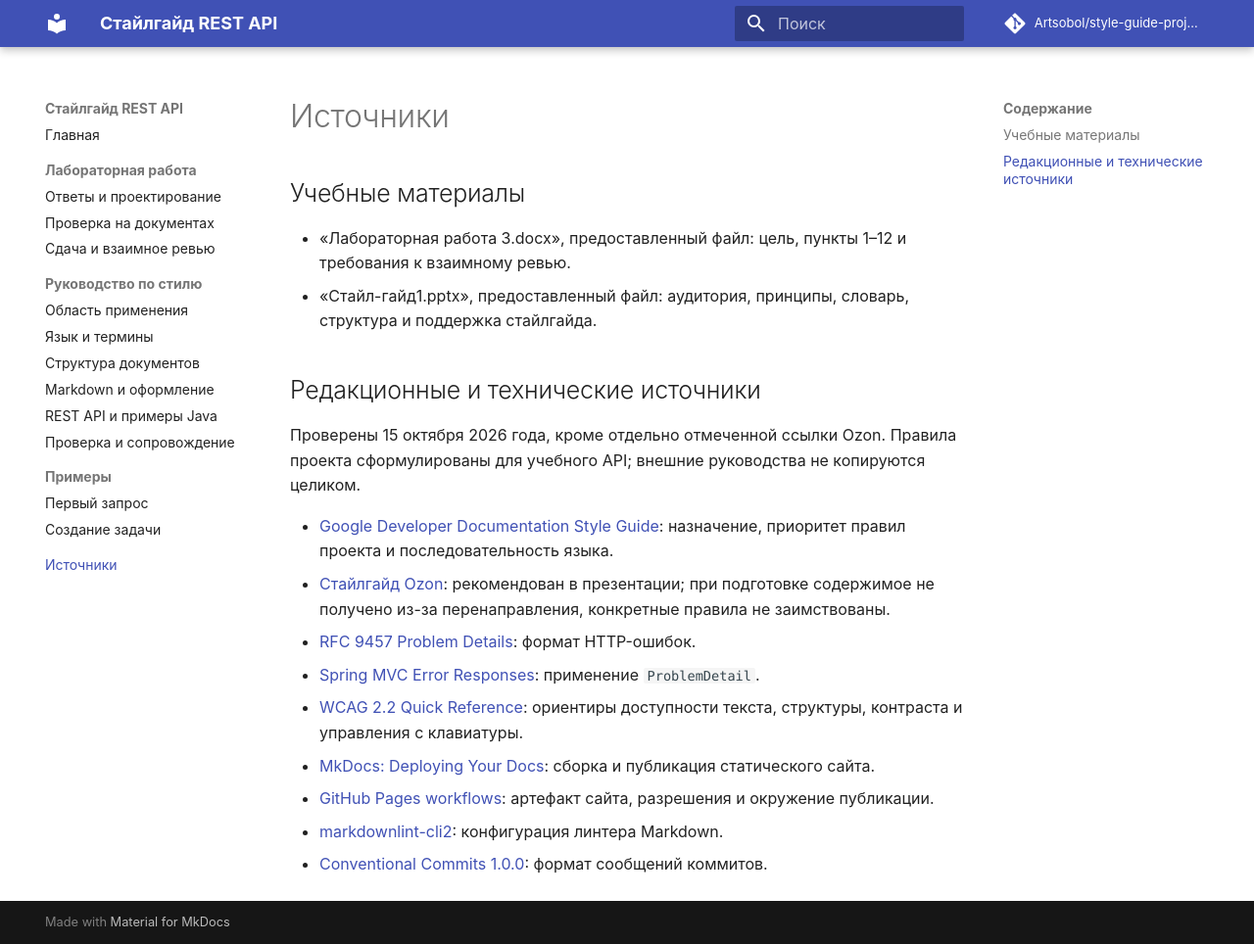
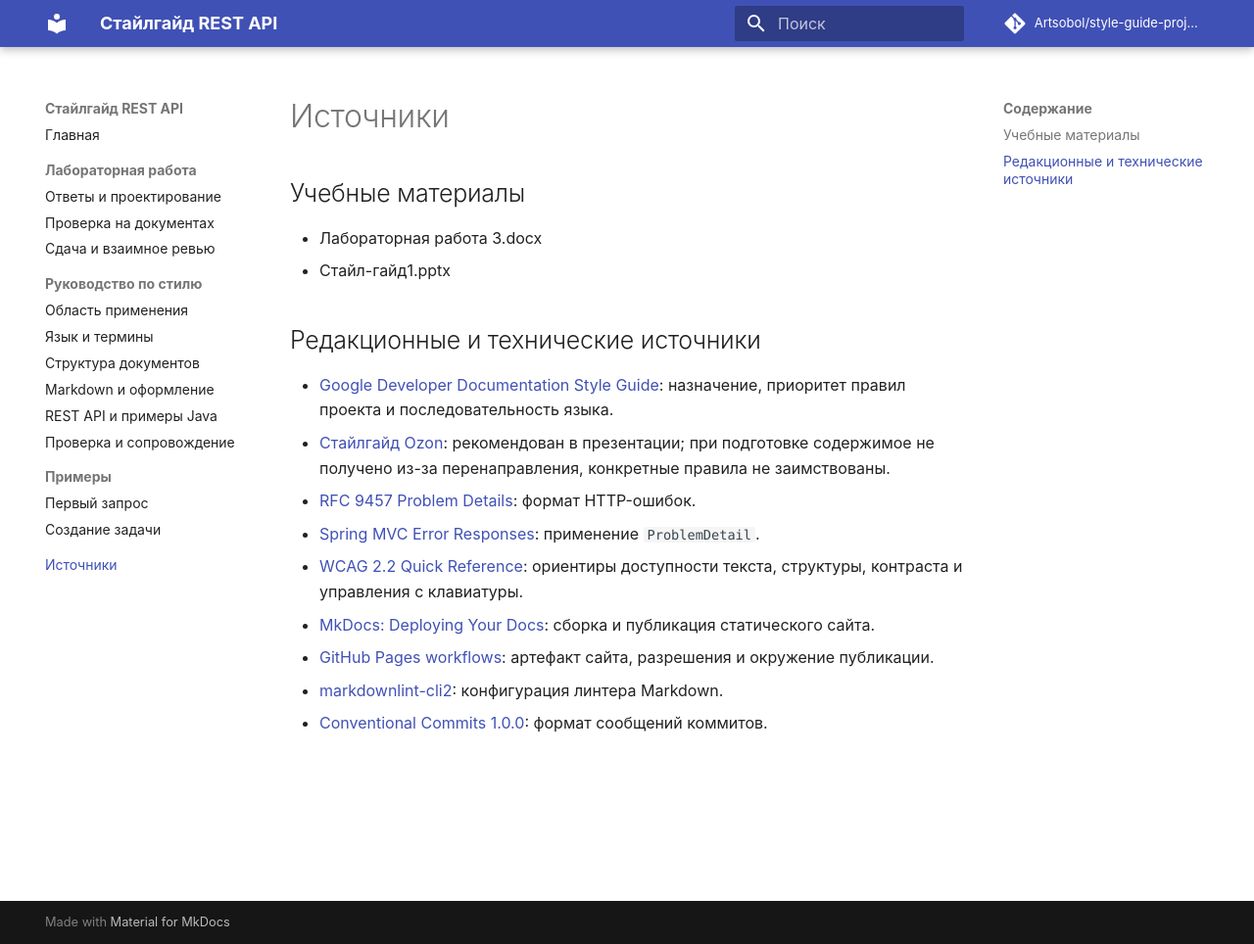
Before and after one commit to Artsobol/style-guide-project, an MkDocs documentation site: the page built from docs/references.md, in a window 1280 px wide and 964 px high. Shown: the whole window at 98% size. Built offline with MkDocs 1.6.1 and Material for MkDocs 9.7.7, drawn with Linux system fonts in a browser that asks for light colours; comment, search, counter and statistics services are not loaded.

Commit message:
Revise sources and update file references
Updated references to include specific file names and removed outdated notes.

```diff
--- a/docs/references.md
+++ b/docs/references.md
@@ -2,13 +2,10 @@
 
 ## Учебные материалы
 
-- «Лабораторная работа 3.docx», предоставленный файл: цель, пункты 1–12 и требования к взаимному ревью.
-- «Стайл-гайд1.pptx», предоставленный файл: аудитория, принципы, словарь, структура и поддержка стайлгайда.
+- Лабораторная работа 3.docx
+- Стайл-гайд1.pptx
 
 ## Редакционные и технические источники
-
-Проверены 15 октября 2026 года, кроме отдельно отмеченной ссылки Ozon.
-Правила проекта сформулированы для учебного API; внешние руководства не копируются целиком.
 
 - [Google Developer Documentation Style Guide](https://developers.google.com/style):
   назначение, приоритет правил проекта и последовательность языка.
```
